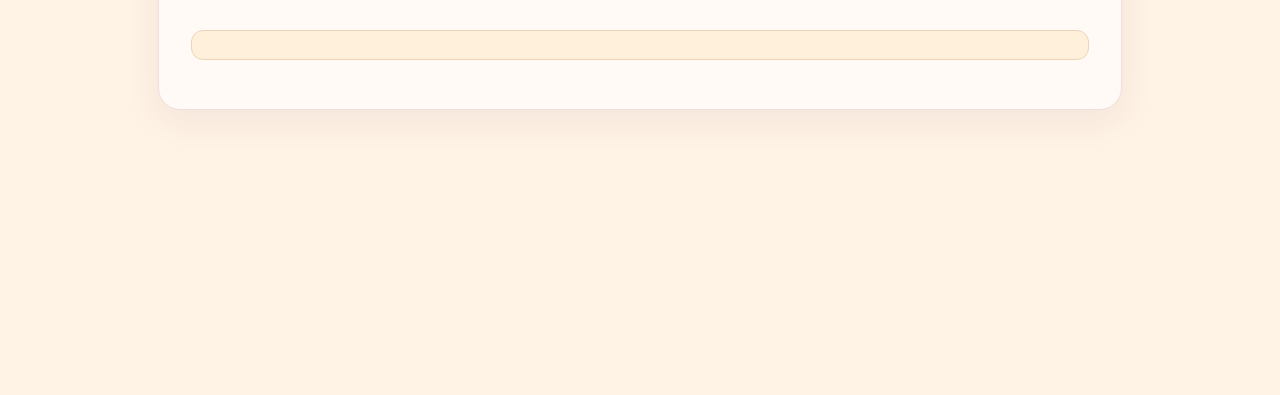
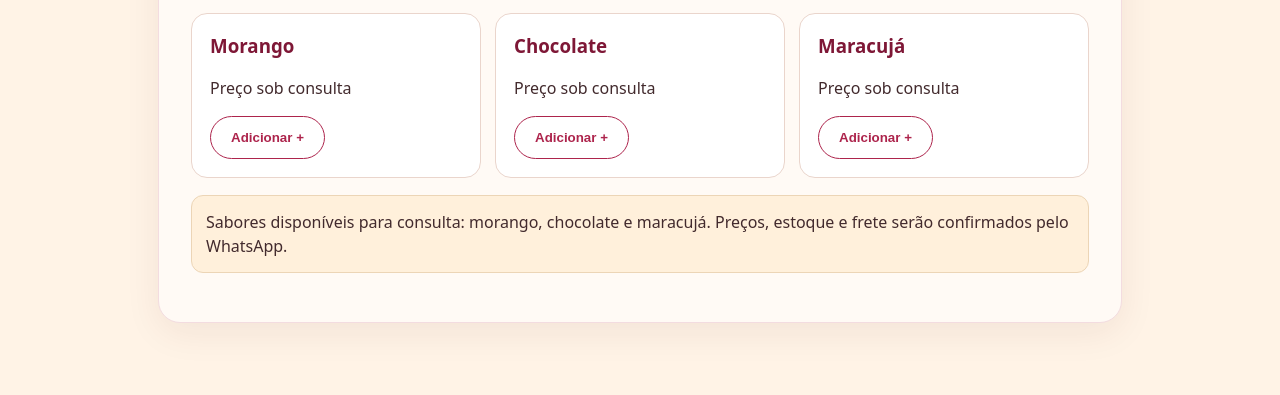
Before and after one commit to leleca7/wanelle-studio, a website: page pedidos.html in a window 1280 px wide. Shown: the part 634-1029 px from the top of the page. Before the commit the page ends 816 px from the top, so only its background shows below. Drawn offline with Linux system fonts and the light colour scheme.

Commit message:
fix: corrigir syntax error que impedia exibição de bolos no pote

```diff
--- a/pedidos.html
+++ b/pedidos.html
@@ -57,7 +57,8 @@ document.querySelectorAll('[data-tab]').forEach(button=>button.addEventListener(
  document.querySelectorAll('[data-tab]').forEach(x=>x.setAttribute('aria-selected',String(x===button)));
  ['potes','tortas','pontos'].forEach(id=>el(id).hidden=id!==button.dataset.tab);
 }));
-const chosenInspiration=new URLSearchParams(location.search).get('inspiracao');if(chosenInspiration){document.querySelector('[data-tab="tortas"]')?.click();document.getElementById('c-inspo').value='Quero um bolo inspirado no modelo: '+chosenInspiration.slice(0,120);}\nconst selectedPhoto=new URLSearchParams(location.search).get('inspiracao');if(selectedPhoto){document.querySelector('[data-tab="tortas"]')?.click();document.getElementById('c-inspo').value='Gostaria de uma torta inspirada no modelo: '+selectedPhoto.slice(0,120);}
+const chosenInspiration=new URLSearchParams(location.search).get('inspiracao');if(chosenInspiration){document.querySelector('[data-tab="tortas"]')?.click();document.getElementById('c-inspo').value='Quero um bolo inspirado no modelo: '+chosenInspiration.slice(0,120);}
+const selectedPhoto=new URLSearchParams(location.search).get('inspiracao');if(selectedPhoto){document.querySelector('[data-tab="tortas"]')?.click();document.getElementById('c-inspo').value='Gostaria de uma torta inspirada no modelo: '+selectedPhoto.slice(0,120);}
 const today=new Date();const localDay=new Date(today.getTime()-today.getTimezoneOffset()*60000).toISOString().slice(0,10);
 el('c-date').min=localDay;
 const cart={};const catalog=el('pote-list');
```
